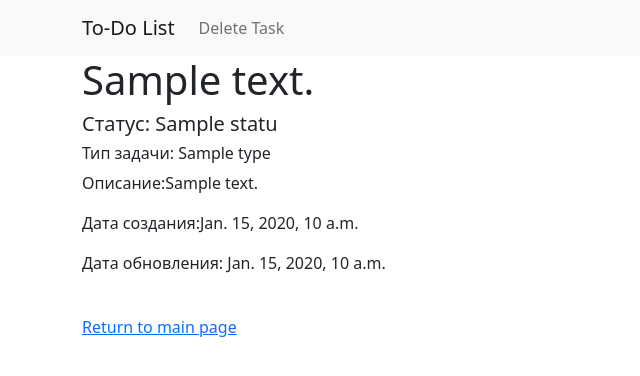
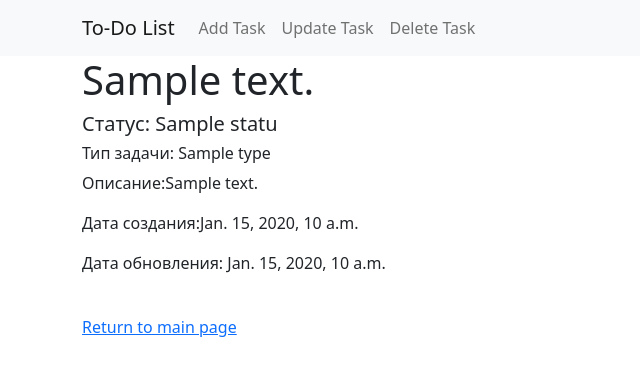
Before and after one commit to nargiza-j/hw--49, a Django app: page /task/1/ in a window 1280 px wide. Shown: the top 376 px of the page, without its empty margins (0-640 px from the left). Run offline with Django 4.2, Linux system fonts and the light colour scheme; tables that the repository leaves empty hold one stand-in row (values such as "Sample post").

Commit message:
реализовали редактирование новой задачи

```diff
--- a/source/webapp/templates/index.html
+++ b/source/webapp/templates/index.html
@@ -15,6 +15,7 @@
               <p class="card-text">Статус: {{ task.status.name }}</p>
               <a href="{% url "task_view" task.pk %}" class="card-link">More...</a>
               <a href="{% url "task_delete" task.pk %}" class="card-link">Delete</a>
+              <a href="{% url "task_update" task.pk %}" class="card-link">Update</a>
           </div>
         </div>
     {% endfor %}
--- a/source/webapp/templates/task_view.html
+++ b/source/webapp/templates/task_view.html
@@ -2,12 +2,12 @@
 
 {% block title %}Task {{ task.pk }}{% endblock %}
 {% block nav %}
-{#    <li class="nav-item">#}
-{#        <a class="nav-link" href="{% url 'task_add' %}">Add Task</a>#}
-{#    </li>#}
-{#    <li class="nav-item">#}
-{#        <a class="nav-link" href="{% url "task_update" task.pk %}">Update Task</a>#}
-{#    </li>#}
+    <li class="nav-item">
+        <a class="nav-link" href="{% url 'task_add' %}">Add Task</a>
+    </li>
+    <li class="nav-item">
+        <a class="nav-link" href="{% url "task_update" task.pk %}">Update Task</a>
+    </li>
     <li class="nav-item">
         <a class="nav-link" href="{% url "task_delete" task.pk %}">Delete Task</a>
     </li>
--- a/source/webapp/urls.py
+++ b/source/webapp/urls.py
@@ -1,10 +1,11 @@
 from django.urls import path
 
-from webapp.views import IndexView, TaskView, TaskDeleteView, TaskCreateView
+from webapp.views import IndexView, TaskView, TaskDeleteView, TaskCreateView, TaskUpdateView
 
 urlpatterns = [
     path('', IndexView.as_view(), name="index"),
     path('task/<int:pk>/', TaskView.as_view(), name="task_view"),
     path('task/add/', TaskCreateView.as_view(), name="task_add"),
-    path('task/<int:pk>/delete/', TaskDeleteView.as_view(), name="task_delete")
+    path('task/<int:pk>/delete/', TaskDeleteView.as_view(), name="task_delete"),
+    path('task/<int:pk>/update/', TaskUpdateView.as_view(), name="task_update")
 ]
--- a/source/webapp/views.py
+++ b/source/webapp/views.py
@@ -13,7 +13,7 @@ class IndexView(TemplateView):
 
     def get_context_data(self, **kwargs):
         context = super().get_context_data(**kwargs)
-        tasks = Task.objects.order_by('created_at')
+        tasks = Task.objects.order_by('-created_at')
         context['tasks'] = tasks
         return context
 
@@ -48,3 +48,27 @@ class TaskDeleteView(TemplateView):
         task = get_object_or_404(Task, pk=kwargs.get('pk'))
         task.delete()
         return super().get(request)
+
+
+class TaskUpdateView(View):
+    def get(self, request, *args, **kwargs):
+        task = get_object_or_404(Task, pk=kwargs.get("pk"))
+        form = TaskForm(initial={
+            "summary": task.summary,
+            "description": task.description,
+            "status": task.status,
+            "type": task.type
+        })
+        return render(request, 'task_update.html', {'task': task, "form": form})
+
+    def post(self, request, *args, **kwargs):
+        form = TaskForm(data=request.POST)
+        task = get_object_or_404(Task, pk=kwargs['pk'])
+        if form.is_valid():
+            task.summary = form.cleaned_data.get('summary')
+            task.description = form.cleaned_data.get('description')
+            task.status = form.cleaned_data.get('status')
+            task.type = form.cleaned_data.get('type')
+            task.save()
+            return redirect('index')
+        return render(request, 'task_update.html', {"task": task, "form": form})
```
Also changed, not shown: source/webapp/templates/task_update.html (added, +16 -0 lines).
